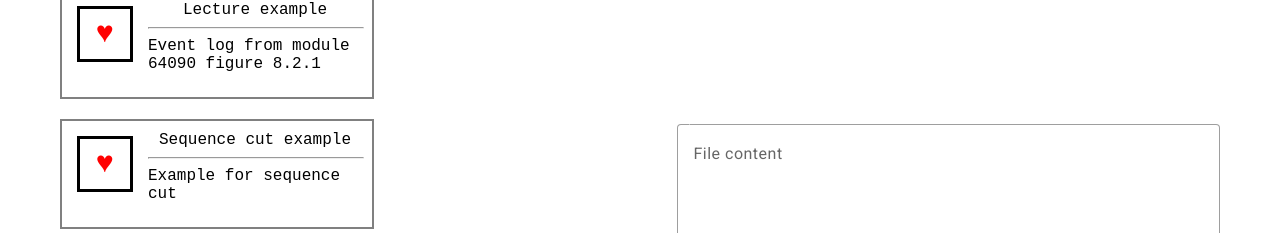
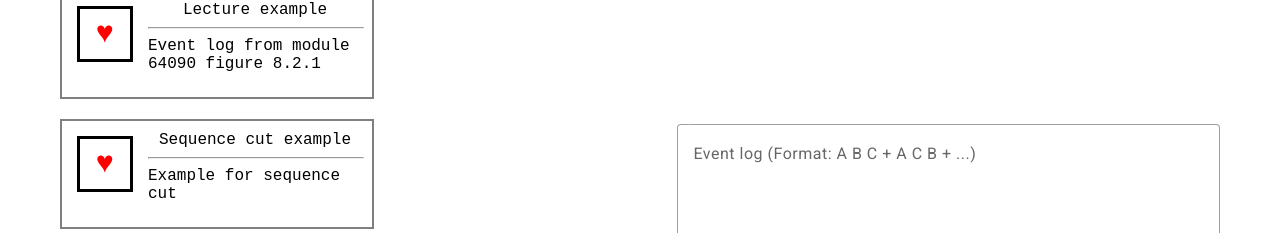
Before and after one commit to TilDans/Westen-FaPra-WiSe-24-25-ImproveLayout, an Angular app: page / in a window 1280 px wide. Shown: the part 897-1130 px from the top of the page. Built offline with nearby package versions, Linux system fonts and the light colour scheme; what xmlbuilder2 would draw is missing.

Commit message:
FPW-33: Change label for input field

```diff
--- a/src/app/components/event-log-input/event-log-input.component.html
+++ b/src/app/components/event-log-input/event-log-input.component.html
@@ -1,6 +1,6 @@
 <div class="main">
     <mat-form-field appearance="outline" class="textarea">
-        <mat-label>File content</mat-label>
+        <mat-label>Event log (Format: A B C + A C B + ...)</mat-label>
         <textarea matInput cdkTextareaAutosize cdkAutosizeMinRows="10" cdkAutosizeMaxRows="20"
                   [(ngModel)]="inputEventLog"></textarea>
     </mat-form-field>
```
